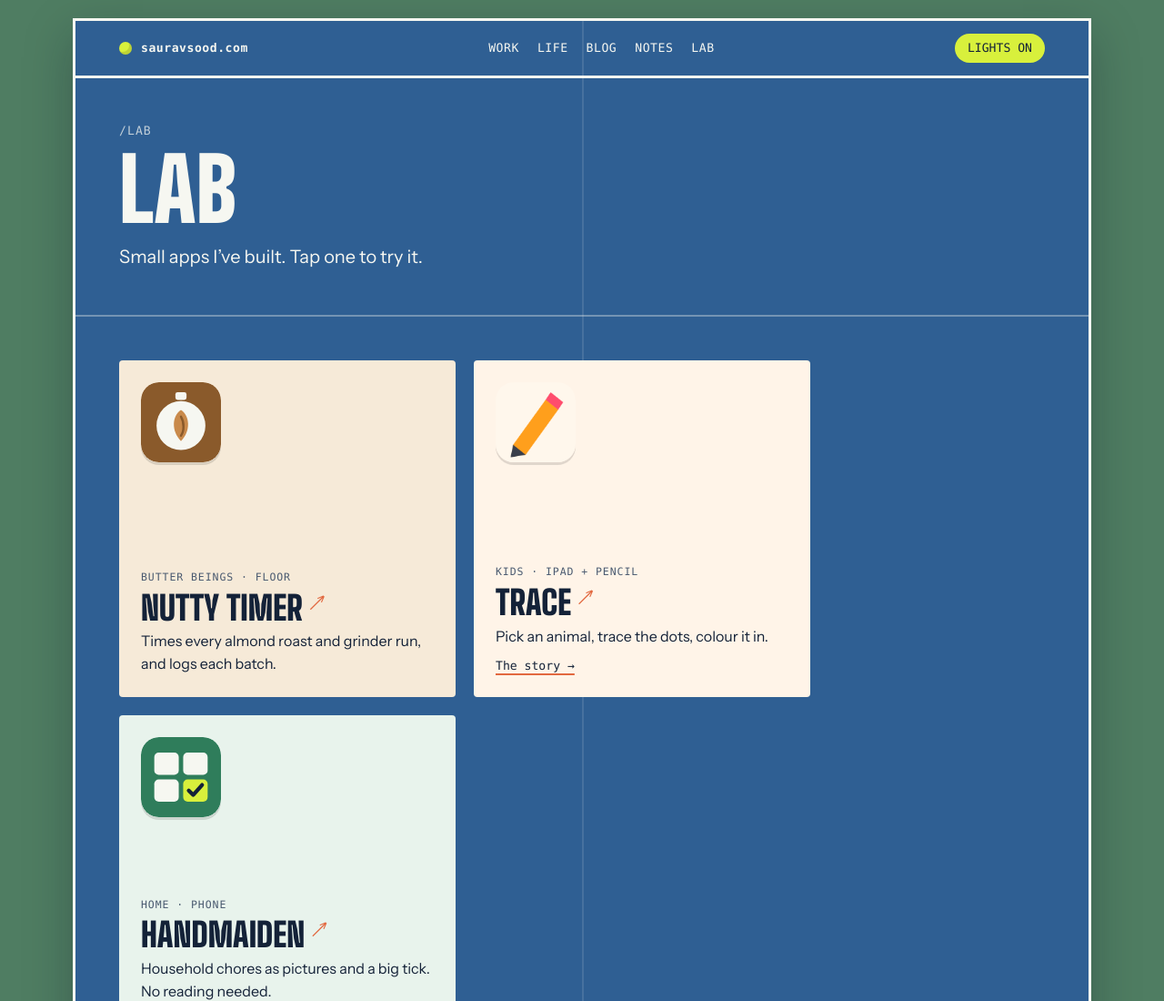
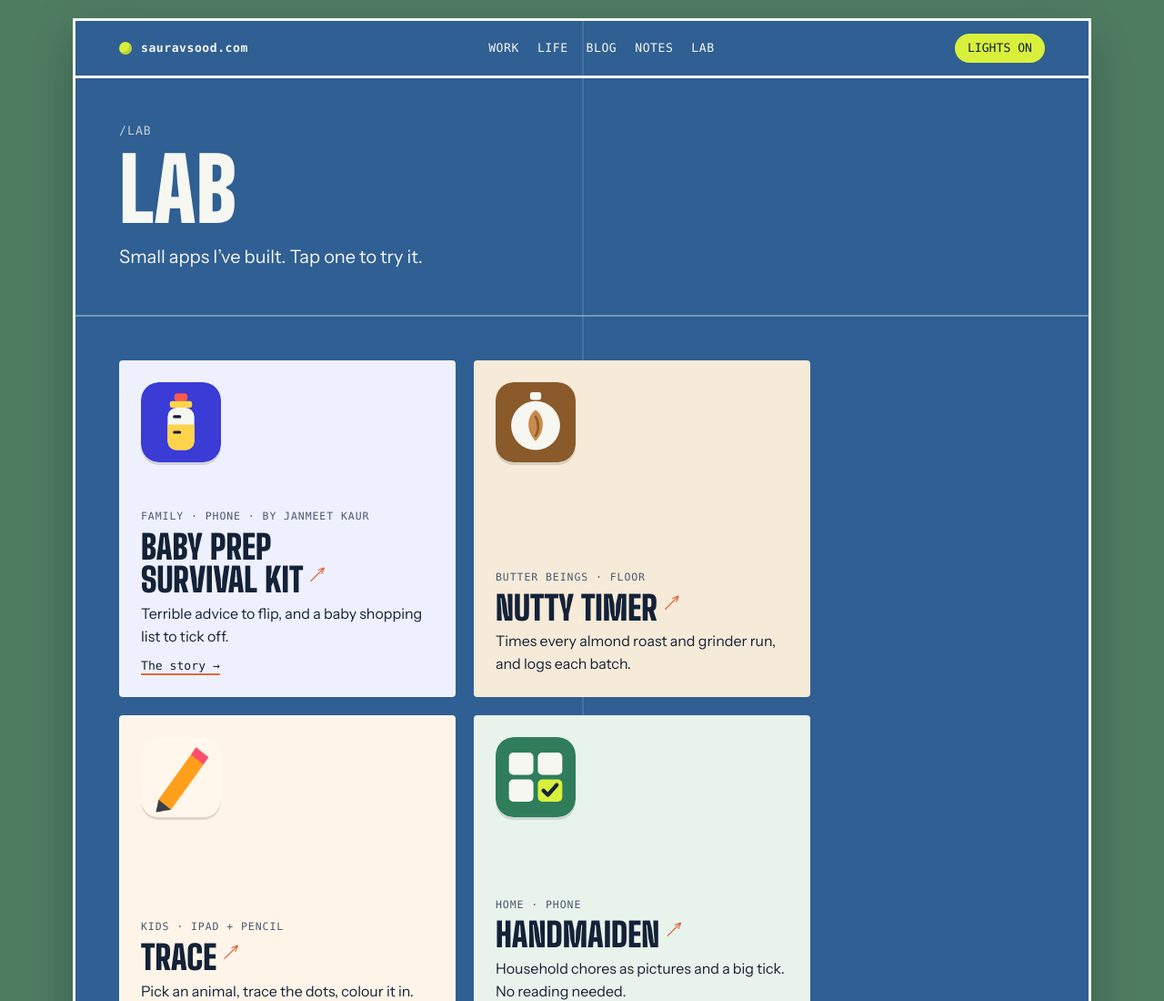
Before and after one commit to sauravsood/sauravsood.com-claude, a plain HTML site: page lab/index.html in a window 1280 px wide. Shown: the top 1100 px of the page at 91% size. Drawn offline with Linux system fonts and the light colour scheme; a web font is replaced by a local one.

Commit message:
Lab: add Baby Prep Survival Kit card
Co-Authored-By: Claude Opus 5.5 <noreply@anthropic.com>
Claude-Session: https://claude.ai/code/session_0151pDBnAK2QdQbbGcDQDwLD

```diff
--- a/lab/index.html
+++ b/lab/index.html
@@ -44,6 +44,22 @@
   <section class="zone">
     <ul class="entries apps">
       <!-- One <li class="entry app"> per app, newest first. The title link opens the app (the whole card is clickable); the story link goes to its blog post. -->
+      <li class="entry app" style="--tint:#eef1fd">
+        <svg class="app-icon" viewBox="0 0 72 72" width="88" height="88" aria-hidden="true">
+          <rect width="72" height="72" rx="16" fill="#3b3bd6"/>
+          <rect x="30" y="10" width="12" height="7" rx="3" fill="#ff5a4a"/>
+          <rect x="26" y="17" width="20" height="6" rx="2" fill="#ffd44a"/>
+          <rect x="24" y="23" width="24" height="38" rx="8" fill="#f6f7f1"/>
+          <path d="M24 38 H48 V53 a8 8 0 0 1 -8 8 H32 a8 8 0 0 1 -8 -8 Z" fill="#ffd44a"/>
+          <path d="M30 31 H35 M30 45 H35" stroke="#1d1b3a" stroke-width="2.5" stroke-linecap="round"/>
+        </svg>
+        <div class="app-body">
+          <span class="meta">Family · Phone · by Janmeet Kaur</span>
+          <h2><a class="app-link" href="../baby-prep/">Baby Prep Survival Kit <span aria-hidden="true">↗</span></a></h2>
+          <p>Terrible advice to flip, and a baby shopping list to tick off.</p>
+          <a class="app-story" href="../blog/baby-prep/">The story →</a>
+        </div>
+      </li>
       <li class="entry app" style="--tint:#f6ead8">
         <svg class="app-icon" viewBox="0 0 72 72" width="88" height="88" aria-hidden="true">
           <rect width="72" height="72" rx="16" fill="#8a5a2b"/>
```
Also changed, not shown: index.html (+1 -1 lines).
